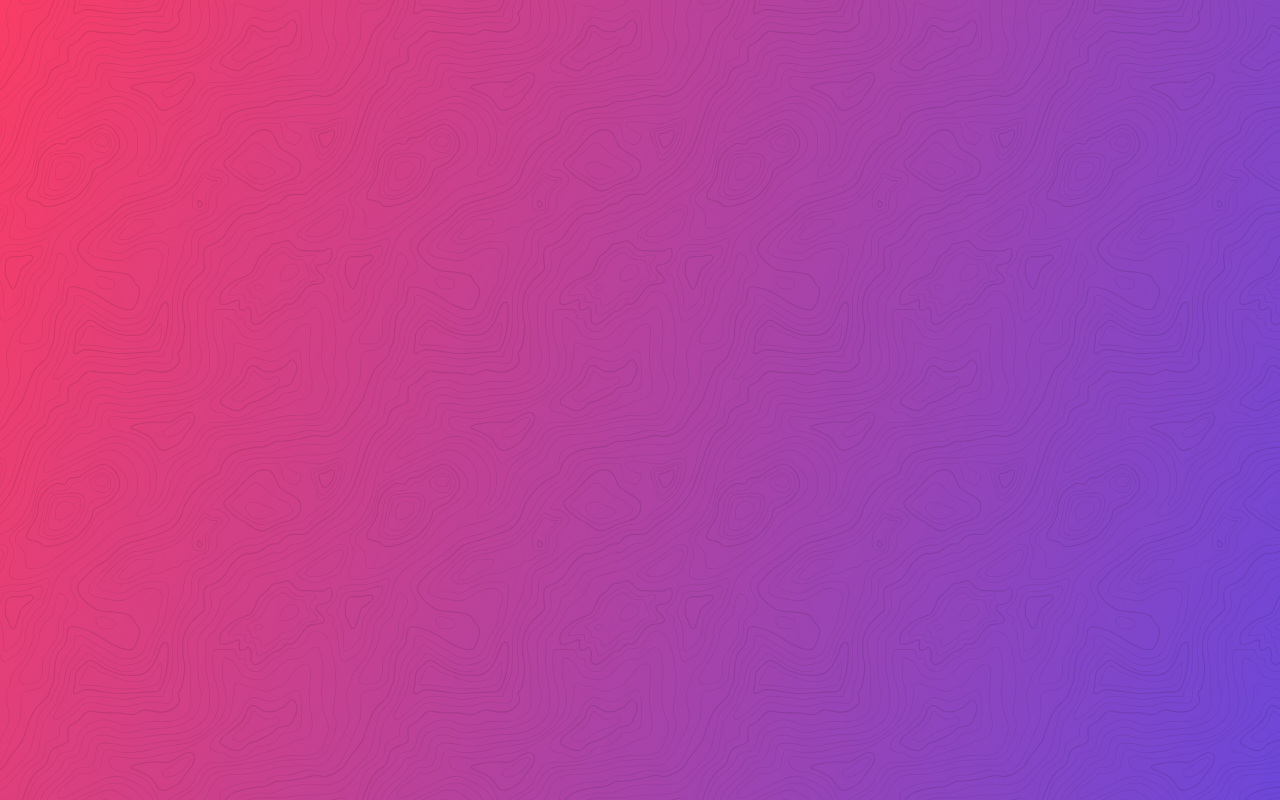
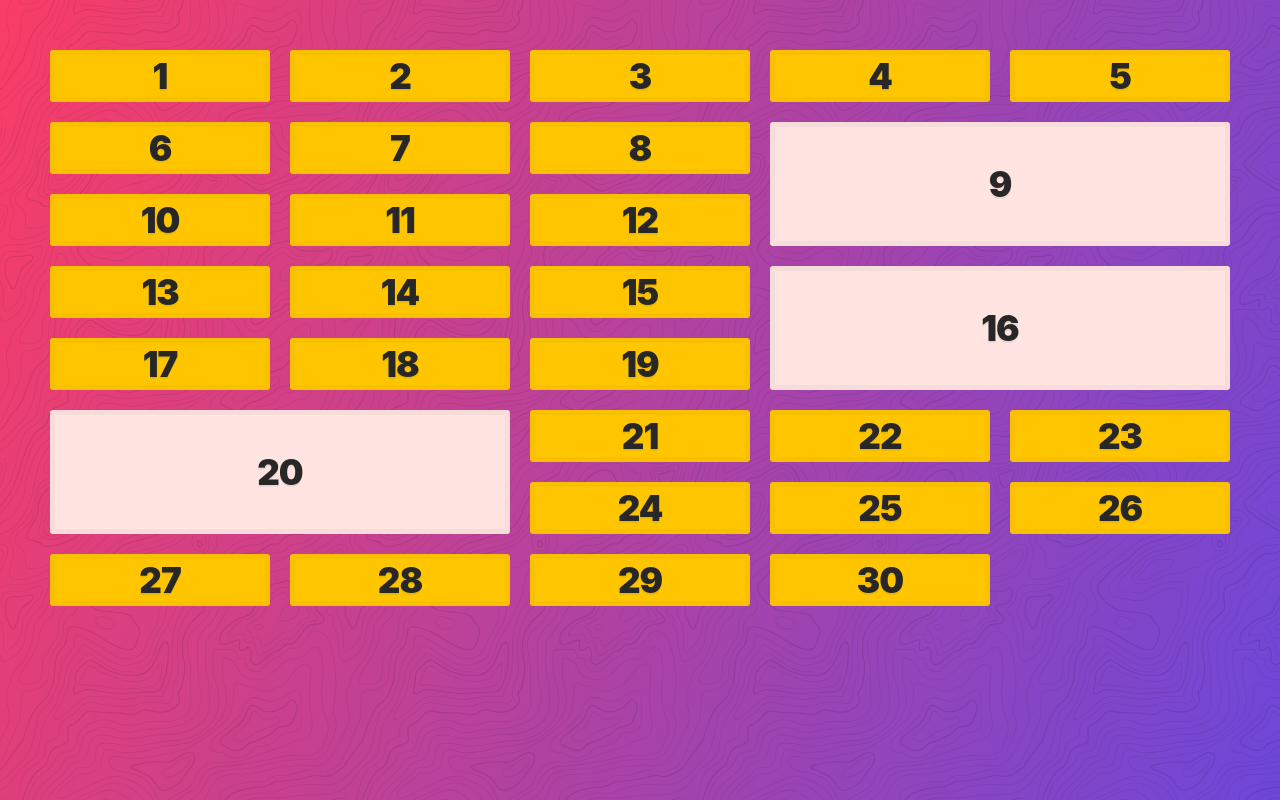
Before and after one commit to PastranaDigital/wesbos-learning, a website: page cssgrid/cssgrid-2021/09 - Sizing Grid Items/sizing-items-START.html in a window 1280 px wide. Drawn offline with Linux system fonts and the light colour scheme.

Commit message:
through video 10

```diff
--- a/cssgrid/cssgrid-2021/09 - Sizing Grid Items/sizing-items-START.html
+++ b/cssgrid/cssgrid-2021/09 - Sizing Grid Items/sizing-items-START.html
@@ -10,13 +10,49 @@
 
 <body>
   <div class="container">
-
+    <div class="item item1">1</div>
+    <div class="item item2">2</div>
+    <div class="item item3">3</div>
+    <div class="item item4">4</div>
+    <div class="item item5">5</div>
+    <div class="item item6">6</div>
+    <div class="item item7">7</div>
+    <div class="item item8">8</div>
+    <div class="item item9">9</div>
+    <div class="item item10">10</div>
+    <div class="item item11">11</div>
+    <div class="item item12">12</div>
+    <div class="item item13">13</div>
+    <div class="item item14">14</div>
+    <div class="item item15">15</div>
+    <div class="item item16">16</div>
+    <div class="item item17">17</div>
+    <div class="item item18">18</div>
+    <div class="item item19">19</div>
+    <div class="item item20">20</div>
+    <div class="item item21">21</div>
+    <div class="item item22">22</div>
+    <div class="item item23">23</div>
+    <div class="item item24">24</div>
+    <div class="item item25">25</div>
+    <div class="item item26">26</div>
+    <div class="item item27">27</div>
+    <div class="item item28">28</div>
+    <div class="item item29">29</div>
+    <div class="item item30">30</div>
   </div>
 
   <style>
     .container {
       display: grid;
       grid-gap: 20px;
+      grid-template-columns: repeat(5, 1fr);
+    }
+    .item9, .item16, .item20 {
+      background: mistyrose;
+      /* width: 500px; */
+      grid-column: span 2;
+      grid-row: span 2;
     }
   </style>
 </body>
--- a/cssgrid/package.json
+++ b/cssgrid/package.json
@@ -4,7 +4,7 @@
 	"description": "",
 	"main": "index.js",
 	"scripts": {
-    "start": "run-script-os",
+		"start": "browser-sync start --server --files '**/*.css, **/*.html, **/*.js, !node_modules/**/*' --directory --port 7777 --browser 'Firefox Developer Edition'",
 		"start:win32": "browser-sync start --server --files '**/*.css, **/*.html, **/*.js, !node_modules/**/*' --directory --port 7777 --browser \"C:\\Program Files\\Firefox Developer Edition\\firefox.exe\"",
 		"//": "Hello! If you are having trouble running this command. Try changing Firefox Developer Edition to FirefoxDeveloperEdition",
 		"start:darwin:linux": "browser-sync start --server --files '**/*.css, **/*.html, **/*.js, !node_modules/**/*' --directory --port 7777 --browser 'Firefox Developer Edition'"
```
Also changed, not shown: cssgrid/cssgrid-2021/03 - CSS Grid Fundamentals/css-grid-fundamentals-START.html (+24 -0 lines), cssgrid/cssgrid-2021/04 - CSS Grid Dev Tools/dev-tools-START.html (+2 -0 lines), cssgrid/cssgrid-2021/05 - CSS Grid Implicit vs Explicit Tracks/implicit-vs-explicit-START.html (+8 -0 lines), cssgrid/cssgrid-2021/06 - CSS grid-auto-flow Explained/autoflow-START.html (+9 -0 lines), cssgrid/cssgrid-2021/07 - Sizing tracks in CSS Grid/sizing-tracks-START.html (+8 -0 lines), cssgrid/cssgrid-2021/08 - CSS Grid repeat function/repeat-START.html (+1 -0 lines), cssgrid/cssgrid-2021/10 - Placing Grid Items/placing-START.html (+19 -1 lines), 1 other file. Lines whose indentation alone changed are shown as unchanged.
